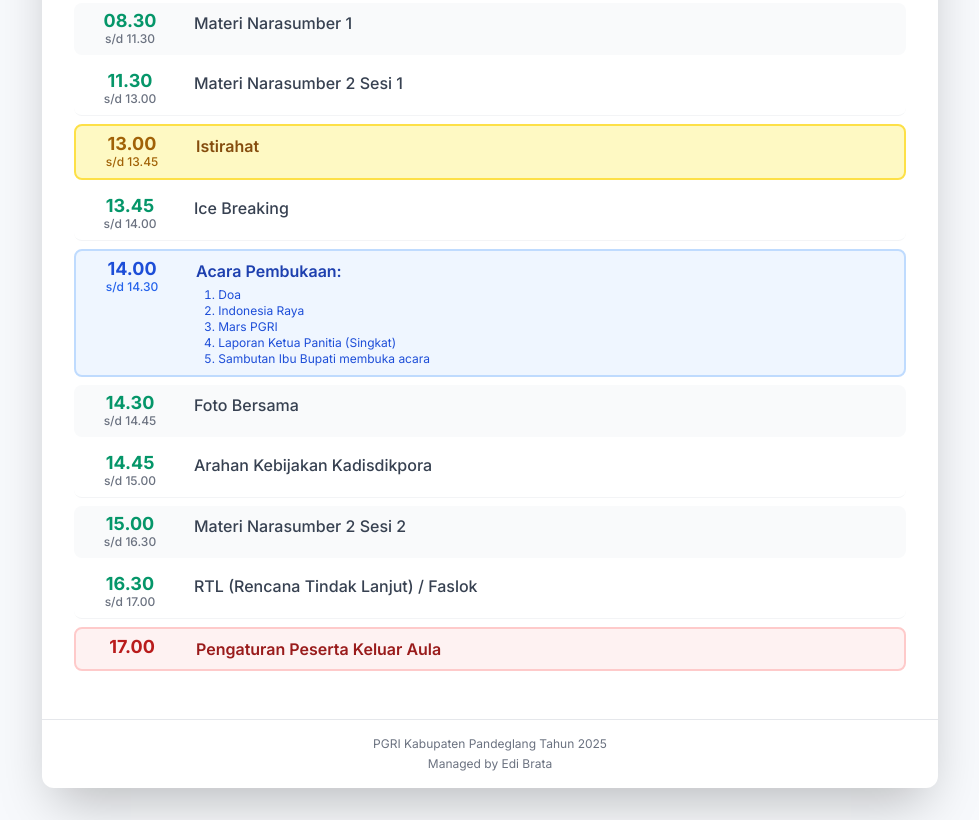
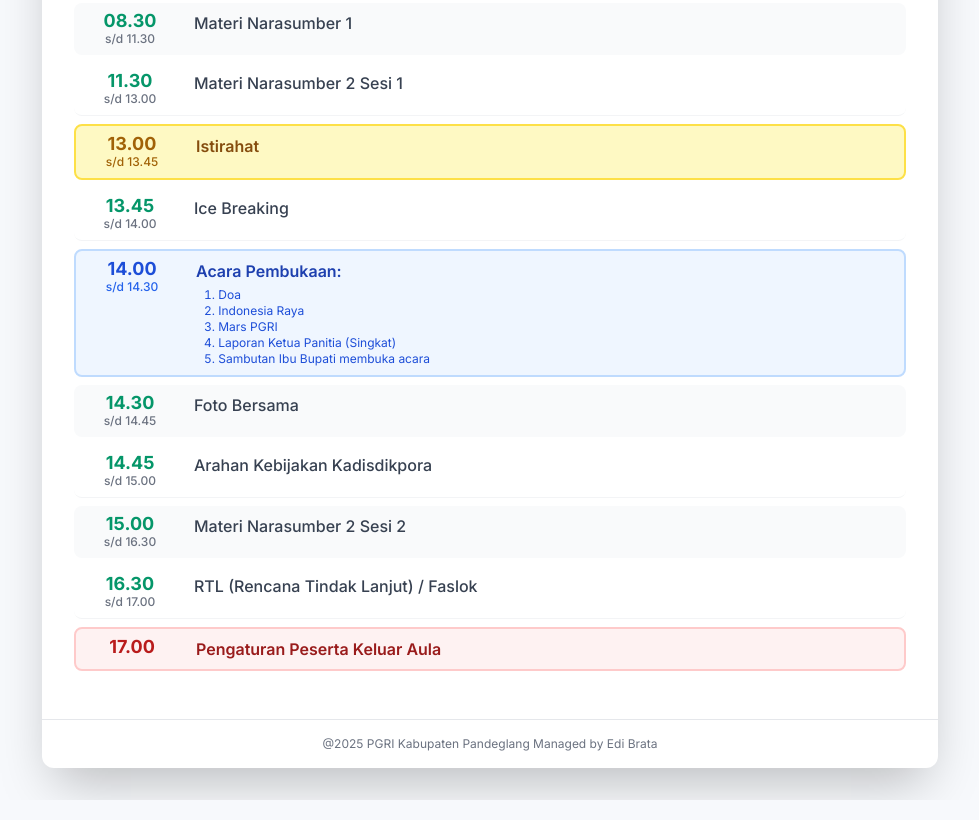
Before and after one commit to apkspgripandeglang/wspmwira, a plain HTML site: page index.html in a window 1280 px wide. Shown: the part 406-1226 px from the top of the page, without its empty margins (150-1129 px from the left). Drawn offline with nearby package versions, Linux system fonts and the light colour scheme.

Commit message:
Update index.html

```diff
--- a/index.html
+++ b/index.html
@@ -216,8 +216,7 @@
 
         <!-- Footer -->
         <footer class="p-4 text-center text-xs text-gray-500 border-t mt-4">
-            <p>PGRI Kabupaten Pandeglang Tahun 2025</p>
-            <p class="mt-1">Managed by Edi Brata</p>
+            <p>@2025 PGRI Kabupaten Pandeglang Managed by Edi Brata</p>
         </footer>
 
     </div>
```
